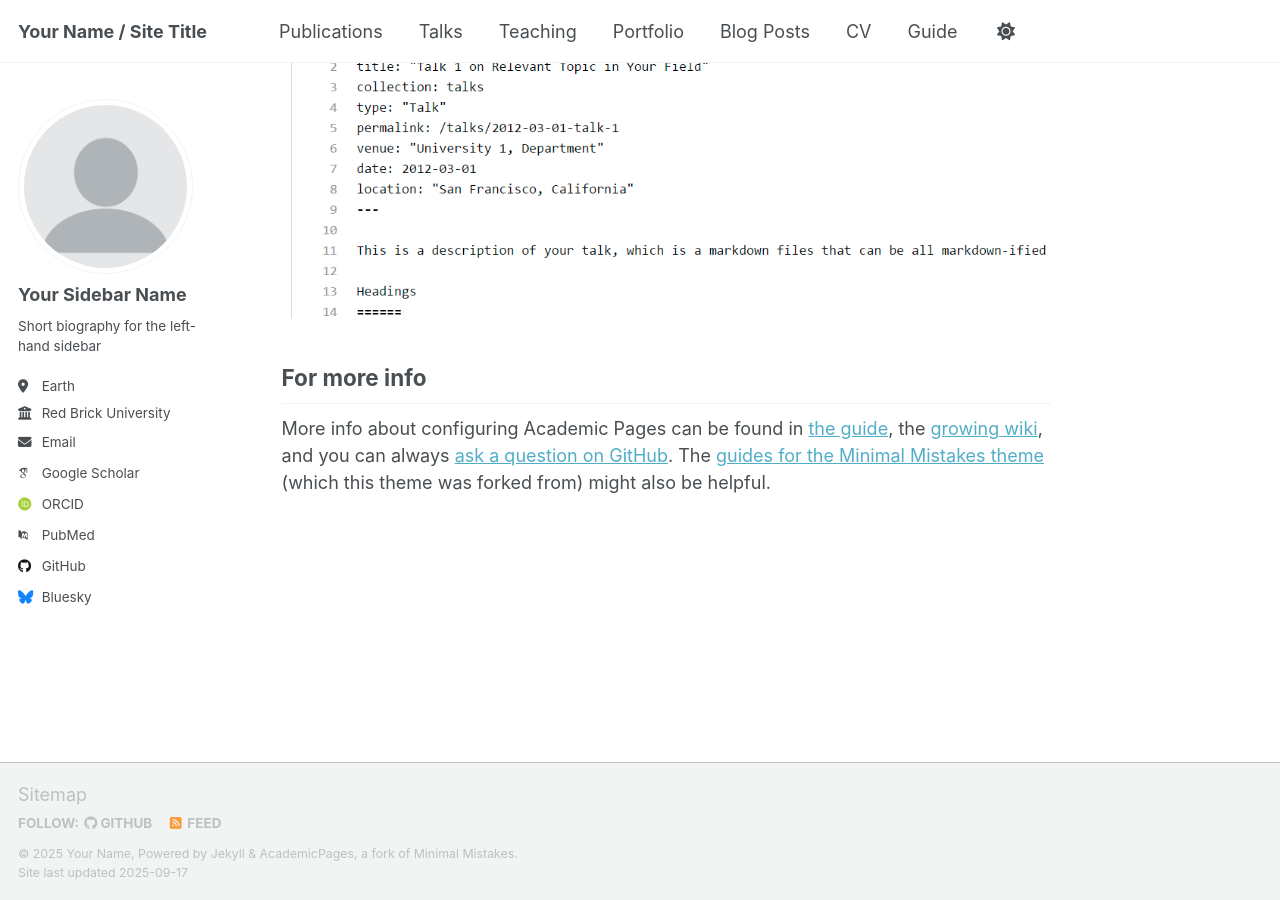
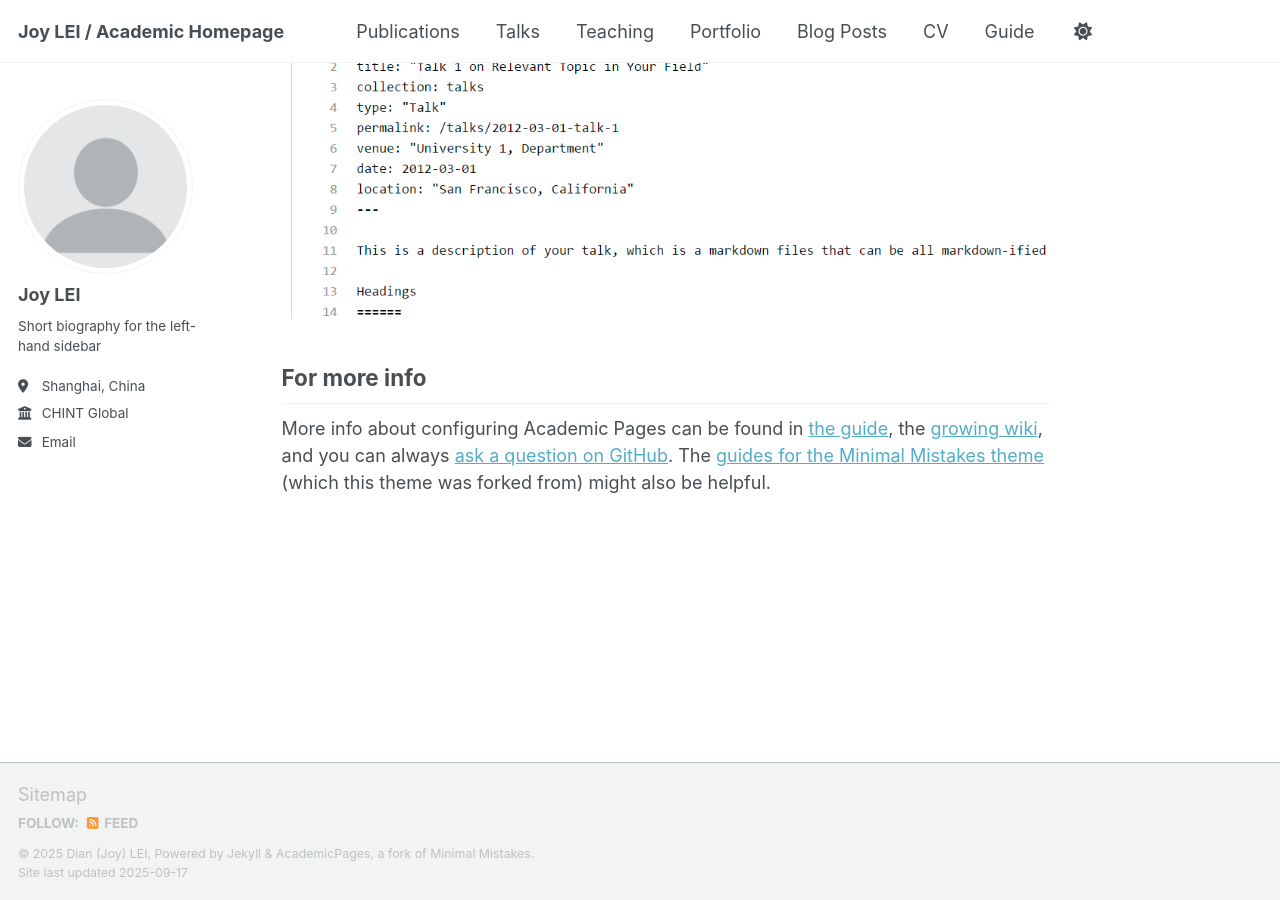
Before and after one commit to joy-lei/joy-lei.github.io, a Jekyll site: the page built from _pages/about.md, in a window 1280 px wide and 900 px high, scrolled down 2880 px. Built offline with Jekyll 4.4.1, drawn with Linux system fonts in a browser that asks for light colours; some web fonts are replaced; a script that is not in the unit is left out.

Commit message:
Update _config.yml

```diff
--- a/_config.yml
+++ b/_config.yml
@@ -9,14 +9,14 @@
 # Basic Site Settings
 locale                   : "en-US"
 site_theme               : "default" # Currently available options are "default", "air"
-title                    : "Your Name / Site Title"
+title                    : "Joy LEI / Academic Homepage"
 title_separator          : "-"
-name                     : &name "Your Name"
+name                     : &name "Dian (Joy) LEI"
 description              : &description "Your Name's academic portfolio"   # Update this with a general description of your site, this is the default if not overridden by a page
-url                      : https://academicpages.github.io # The base hostname & protocol for your site e.g. "https://[your GitHub username].github.io",
+url                      : https://joy-lei.github.io # The base hostname & protocol for your site e.g. "https://[your GitHub username].github.io",
                                                            # or if you already have some other page hosted on Github then use "https://[your GitHub username].github.io/[Your Repo Name]"
 baseurl                  : "" # the subpath of your site, e.g. "/blog"
-repository               : "academicpages/academicpages.github.io"
+repository               : "joy-lei/joy-lei.github.io"
 
 # Site Author - The following control what appear as part of the author content on the side bar.
 #               If a field is blank the icon and link will not appear, otherwise it will be shown.
@@ -24,23 +24,23 @@ repository               : "academicpages/academicpages.github.io"
 author:
   # Biographic information
   avatar           : "profile.png"
-  name             : "Your Sidebar Name"
+  name             : "Joy LEI"
   pronouns         : # example: "she/her"
   bio              : "Short biography for the left-hand sidebar"
-  location         : "Earth"
-  employer         : "Red Brick University"
+  location         : "Shanghai, China"
+  employer         : "CHINT Global"
   uri              : # URL
-  email            : "none@example.org"
+  email            : "rephne@foxmail.com"
 
   # Academic websites
   academia         : # URL
   arxiv            : # URL - Update with the correct link to your profile
-  googlescholar    : "https://scholar.google.com/citations?user=PS_CX0AAAAAJ"
+  googlescholar    : # "https://scholar.google.com/citations?user=PS_CX0AAAAAJ"
   inspire-hep      : # URL
   impactstory      : # URL
-  orcid            : "http://orcid.org/yourorcidurl"
+  orcid            : # "http://orcid.org/yourorcidurl"
   semantic         : # URL
-  pubmed           : "https://www.ncbi.nlm.nih.gov/pubmed/?term=john+snow"
+  pubmed           : # "https://www.ncbi.nlm.nih.gov/pubmed/?term=john+snow"
   researchgate     : # URL
   scopus           : # URL
 
@@ -48,13 +48,13 @@ author:
   bitbucket        : # Username - Update with your username on the site
   codepen          : # Username
   dribbble         : # Username
-  github           : "academicpages"
+  github           : # "academicpages"
   kaggle           : # Username
   stackoverflow    : # User number or user number and name (i.e., use "1" or "1/jeff-atwood")
 
   # Social media
   artstation       : # Username
-  bluesky          : "bsky.app" # Replace this with you Bluesky username
+  bluesky          : # "bsky.app" # Replace this with you Bluesky username
   facebook         : # Username
   flickr           : # Username
   foursquare       : # Username
```
